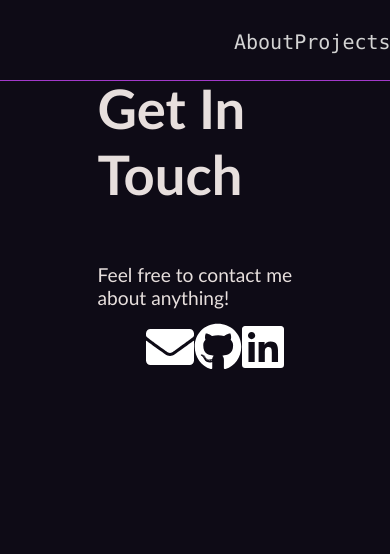
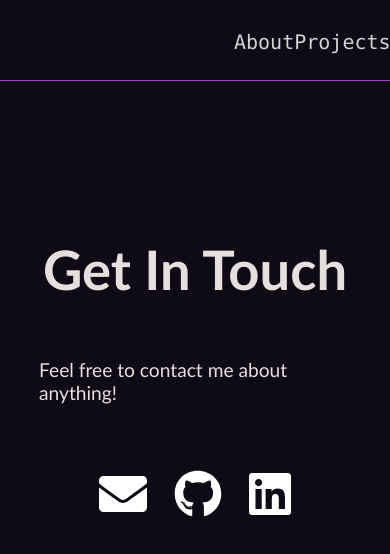
Before and after one commit to chainchompa/portfolio, a React (Create React App) app: page /contact in a window 390 px wide. Shown: the top 554 px of the page. Built offline with nearby package versions, Linux system fonts and the light colour scheme.

Commit message:
made contact page mobile and tablet responsive

```diff
--- a/src/components/Contact.css
+++ b/src/components/Contact.css
@@ -38,3 +38,25 @@
 .contact .contact-links .fa-linkedin:hover {
     color: #A239CA;
 }
+
+@media (max-width: 1024px) {
+  .contact {
+    margin-top: 200px;
+    width: 80%;
+  }
+
+  .contact .contact-links {
+    width: 50%;
+  }
+
+ }
+
+ @media (max-width: 600px) {
+   .contact .contact-links {
+     width: 70%;
+     margin-top: 50px;
+   }
+
+
+
+ }
--- a/src/components/Projects.js
+++ b/src/components/Projects.js
@@ -20,7 +20,7 @@ const Projects = () => {
             <a href="https://chainchompa.github.io/Game-Of-Life/" target="_blank">
               <FontAwesomeIcon icon="desktop" size="2x" color="white" />
             </a>
-            <a href="https://github.com/chainchompa/Conways-Life" target="_blank">
+            <a href="https://github.com/chainchompa/Game-Of-Life" target="_blank">
               <FontAwesomeIcon icon="code" size="2x" color="white" />
             </a>
           </div>
```
